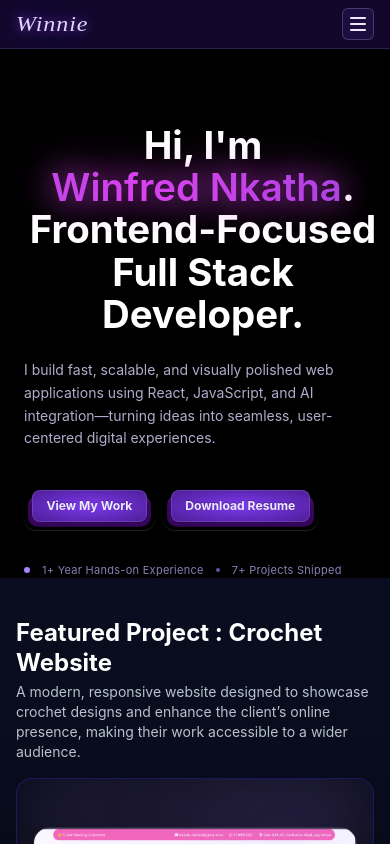
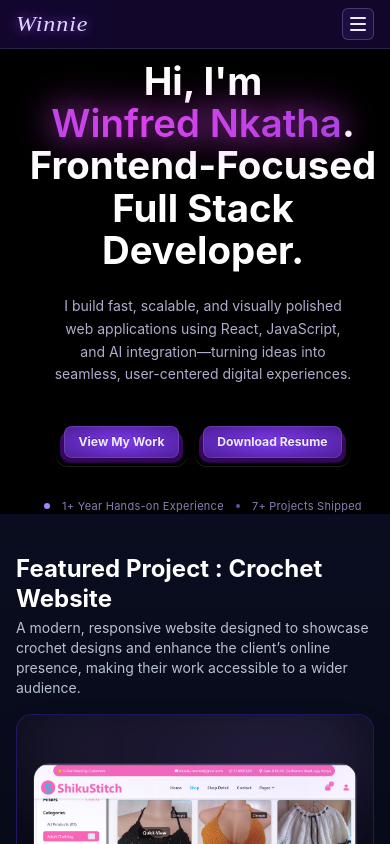
Before and after one commit to Winney360/Winfred-Nkatha-Portfolio, a React (Vite) app in the folder client/: page / in a window 390 px wide. Shown: the top 844 px of the page. Built offline with nearby package versions, Linux system fonts and the light colour scheme; no server answers.

Commit message:
style(Hero): adjust layout and spacing for improved readability and user experience

```diff
--- a/client/src/sections/Hero.jsx
+++ b/client/src/sections/Hero.jsx
@@ -8,7 +8,7 @@ const Hero = () => {
   const [isMenuOpen, setIsMenuOpen] = useState(false);
 
   return (
-    <section className="relative min-h-[66vh] overflow-hidden bg-black px-4 pb-0 pt-5 md:px-8 md:pb-0 md:pt-6 min-[768px]:max-[1199px]:min-h-[520px] min-[1200px]:min-h-screen">
+    <section className="relative min-h-[55vh] overflow-hidden bg-black px-4 pb-0 pt-5 md:px-8 md:pb-0 md:pt-6 md:min-h-[66vh] min-[768px]:max-[1199px]:min-h-130 min-[1200px]:min-h-screen">
       <div className="fixed inset-x-0 top-0 z-50">
         <nav className="w-full border-b border-violet-300/15 bg-[#1a0a3e]/70 px-4 py-2 backdrop-blur-md md:px-8 md:py-3">
           <div className="flex items-center justify-between">
@@ -100,7 +100,7 @@ const Hero = () => {
       </div>
 
 {/* Main Content */}
-      <div className="relative z-10 mt-12 w-full pt-14 ml-2 md:ml-4 md:mt-8 md:pt-8 lg:ml-5 lg:mt-10 lg:pt-12">
+      <div className="relative z-10 mt-4 w-full pt-6 ml-2 md:ml-4 md:mt-8 md:pt-8 lg:ml-5 lg:mt-10 lg:pt-12">
             {/* Left: Text Content */}
             <motion.div
               initial={{ opacity: 0, y: 24 }}
@@ -129,11 +129,11 @@ const Hero = () => {
                 Frontend-Focused Full<br className="hidden md:inline" /> Stack Developer.
               </h1>
 
-              <p className="mt-6 max-w-2xl text-sm leading-relaxed text-violet-200/80 md:text-base">
+              <p className="mt-6 max-w-2xl text-balance text-center text-sm leading-relaxed text-violet-200/80 md:text-left md:text-base">
                 I build fast, scalable, and visually polished web applications using React, JavaScript, and AI integration—turning ideas into seamless, user-centered digital experiences.
               </p>
 
-              <div className="mt-10 flex items-center gap-2 sm:gap-4">
+              <div className="mt-10 flex items-center justify-center gap-2 sm:gap-4 md:justify-start">
                 <ThreeDButton href="#projects" className="whitespace-nowrap" size="md">
                   View My Work
                 </ThreeDButton>
@@ -146,7 +146,7 @@ const Hero = () => {
                 initial={{ opacity: 0, y: 8 }}
                 animate={{ opacity: 1, y: 0 }}
                 transition={{ delay: 0.4, duration: 0.6 }}
-                className="mt-8 flex items-center gap-3 text-[11px] tracking-wide text-violet-300/70"
+                className="mt-8 flex items-center justify-center gap-3 text-[11px] tracking-wide text-violet-300/70 md:justify-start"
               >
                 <div className="h-1.5 w-1.5 rounded-full bg-violet-400" />
                 <span>1+ Year Hands-on Experience</span>
```
